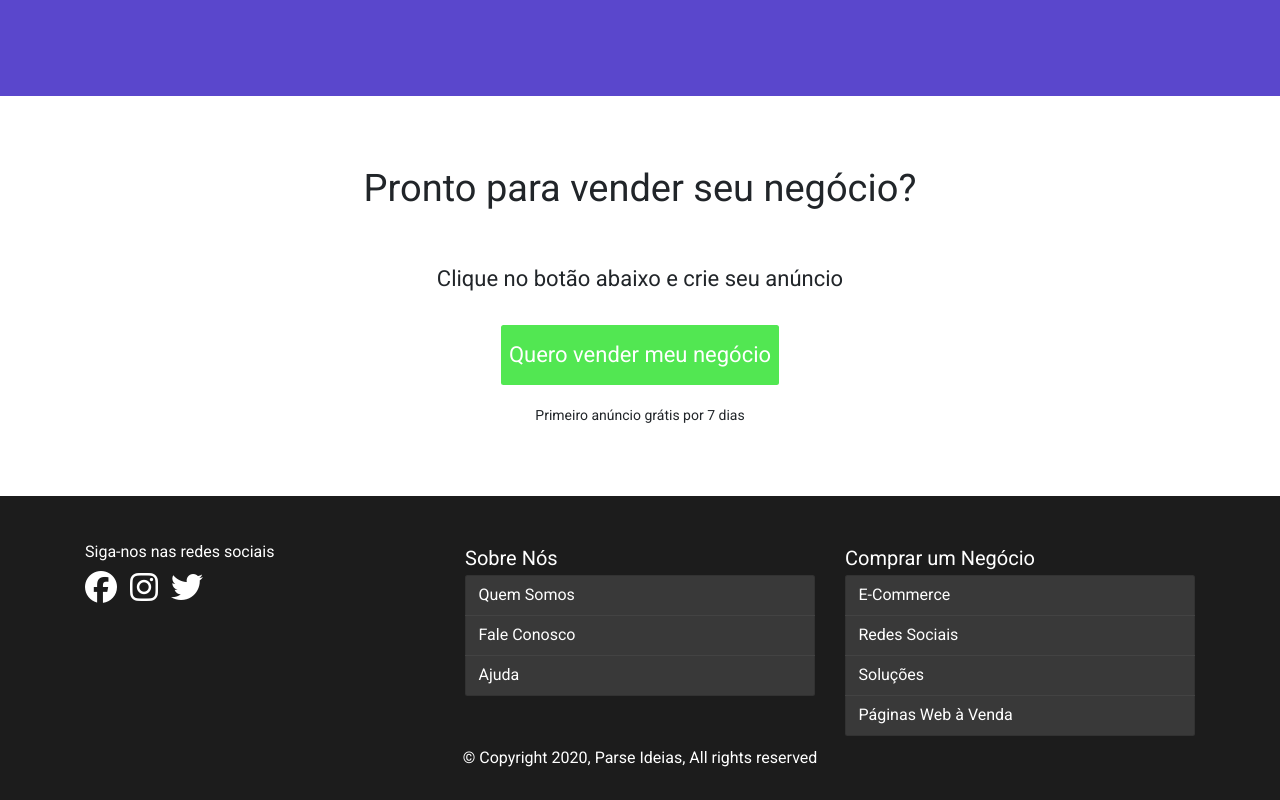
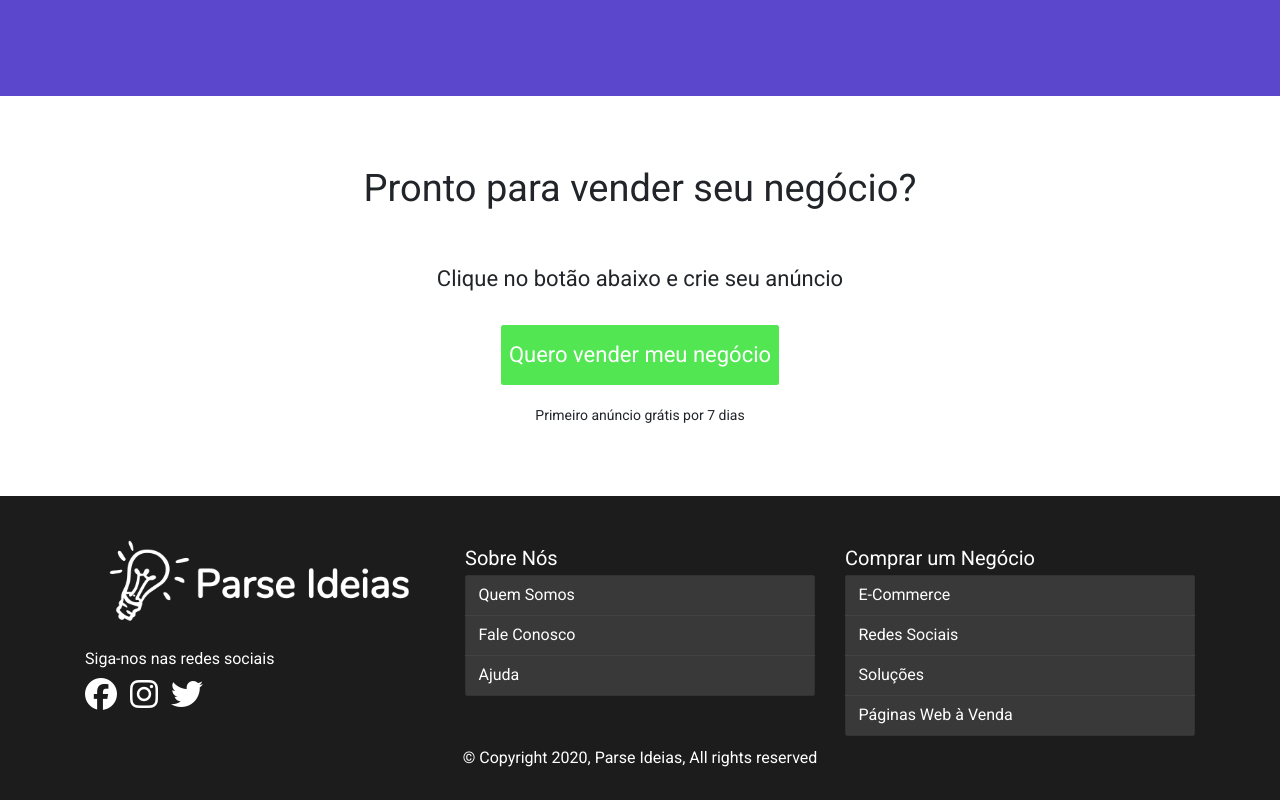
Before and after one commit to Bruno9t/Parse-Ideas, a plain HTML site: page pages/viewAdPlans.html in a window 1280 px wide. Shown: the part 1925-2725 px from the top of the page. Drawn offline with nearby package versions, Linux system fonts and the light colour scheme; the site is published under a folder, as on GitHub Pages, so addresses that start at the root find nothing.

Commit message:
relative path adjustment on links

```diff
--- a/pages/viewAdPlans.html
+++ b/pages/viewAdPlans.html
@@ -271,7 +271,7 @@
         <div class="container">
             <div class="row">
                 <div class="col-md-4 col-sm-12">
-                    <img src="/images/Parse Ideias-logo-white.png" alt="" width="100%">
+                    <img src="../images/Parse Ideias-logo-white.png" alt="" width="100%">
                     <!-- <hr> -->
                     <p class="m-0">Siga-nos nas redes sociais</p>
                     <div class="icons-socialmedia">
```
